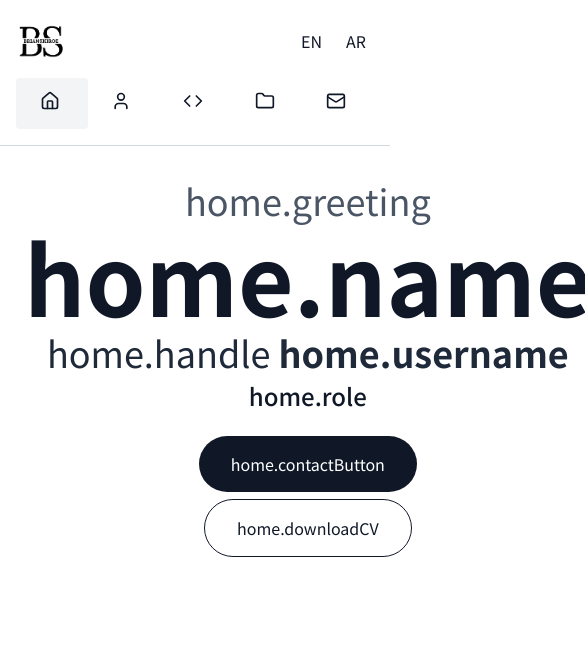
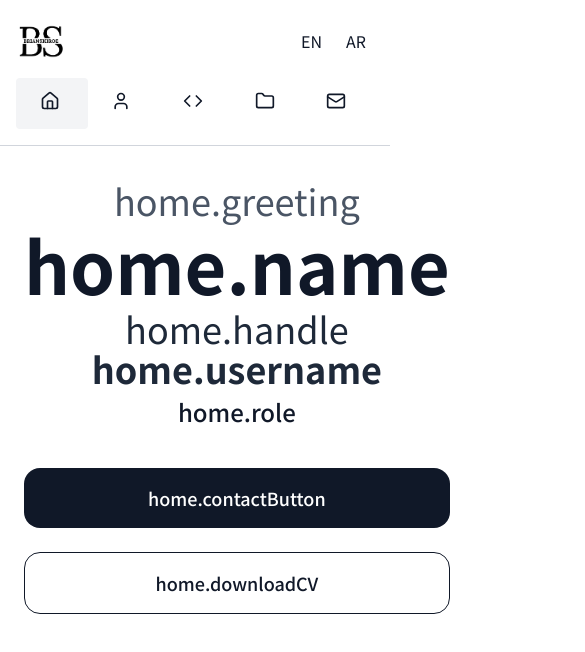
Before and after one commit to BrianShiroe/portfolio, a Next.js app: page /Brian-Haw-CV.pdf/home in a window 390 px wide. Shown: the top 652 px of the page, 585 px wide, since content can reach past the window. Built offline with nearby package versions, Linux system fonts and the light colour scheme.

Commit message:
[fix] home - contact and download cv btn not responsive due to dominomotion

```diff
--- a/app/[locale]/(public)/home/page.tsx
+++ b/app/[locale]/(public)/home/page.tsx
@@ -17,7 +17,7 @@ export default function HomePage() {
 
       {/* Name */}
       <DominoMotion direction="right" delay={0.1}>
-        <h1 className="text-8xl font-bold text-gray-900 mb-2">
+        <h1 className="text-7xl md:text-8xl font-bold text-gray-900 mb-2">
           {t("home.name")}
         </h1>
       </DominoMotion>
@@ -37,25 +37,24 @@ export default function HomePage() {
       </DominoMotion>
 
       {/* Buttons Section */}
-      <div className="flex flex-col sm:flex-row gap-10 lg:gap-5 center items-center w-full max-w-md justify-center">
-        <DominoMotion direction="left" delay={0.7}>
+      <DominoMotion direction="up" delay={0.7}>
+        <div className="flex flex-col sm:flex-row gap-6 w-full justify-center">
           <Link
             href={`/${locale}/email`}
-            className="flex-1 bg-gray-900 text-white px-8 py-4 rounded-4xl hover:bg-gray-700 transition text-center"
+            className="w-full sm:w-auto px-8 py-4 rounded-2xl bg-gray-900 text-white text-lg font-medium text-center transition-all duration-200 hover:bg-gray-700 hover:shadow-lg"
           >
             {t("home.contactButton")}
           </Link>
-        </DominoMotion>
-        <DominoMotion direction="right" delay={0.9}>
+
           <a
             href="/Brian-Haw-CV.pdf"
             download="Brian-Haw-CV.pdf"
-            className="flex-1 border border-gray-900 text-gray-900 px-8 py-4 rounded-4xl hover:bg-gray-100 transition text-center cursor-pointer"
+            className="w-full sm:w-auto px-8 py-4 rounded-2xl border border-gray-900 text-gray-900 text-lg font-medium text-center transition-all duration-200 hover:bg-gray-100 hover:shadow-lg"
           >
             {t("home.downloadCV")}
           </a>
-        </DominoMotion>
-      </div>
+        </div>
+      </DominoMotion>
     </div>
   );
 }
--- a/app/components/ui/DominoMotion.tsx
+++ b/app/components/ui/DominoMotion.tsx
@@ -33,7 +33,12 @@ export default function DominoMotion({
   };
 
   return (
-    <motion.div variants={variants} initial="hidden" animate="visible">
+    <motion.div
+      className="w-full text-center" // makes inner content centered
+      variants={variants}
+      initial="hidden"
+      animate="visible"
+    >
       {children}
     </motion.div>
   );
```
